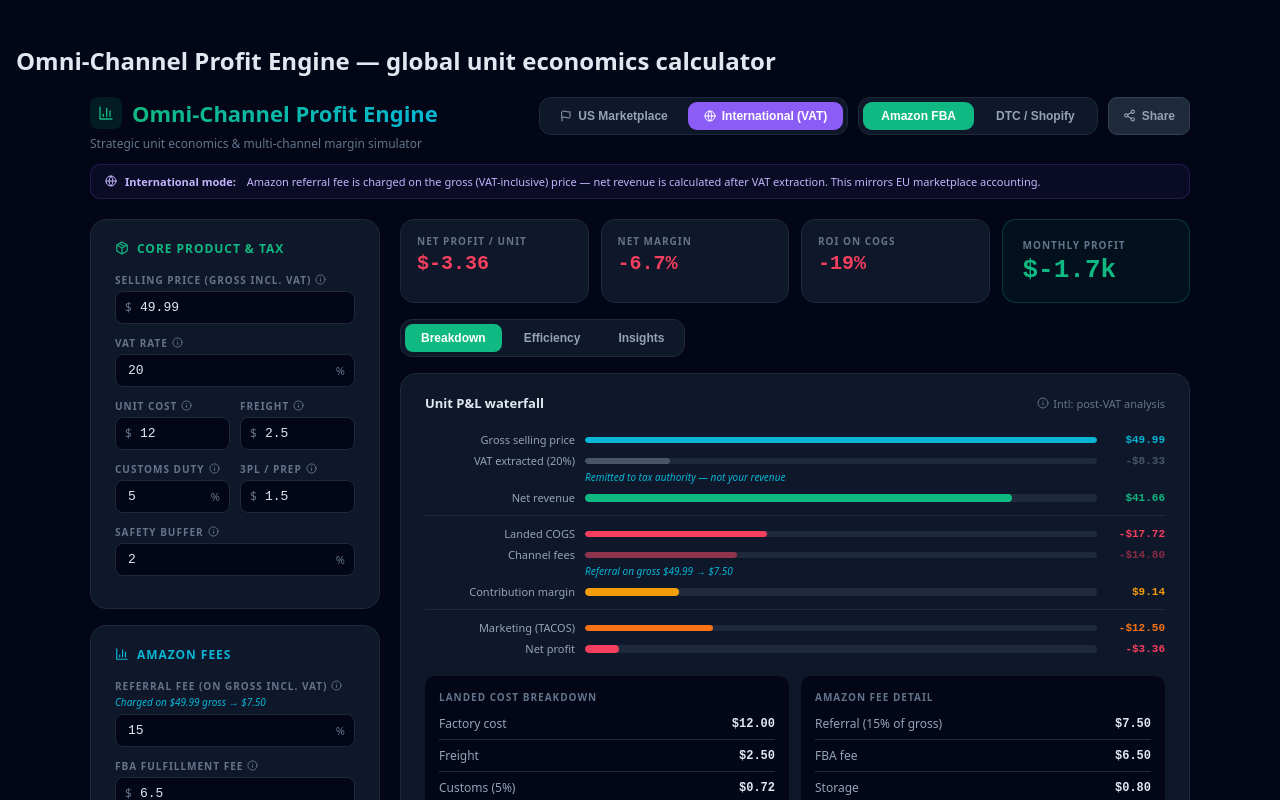
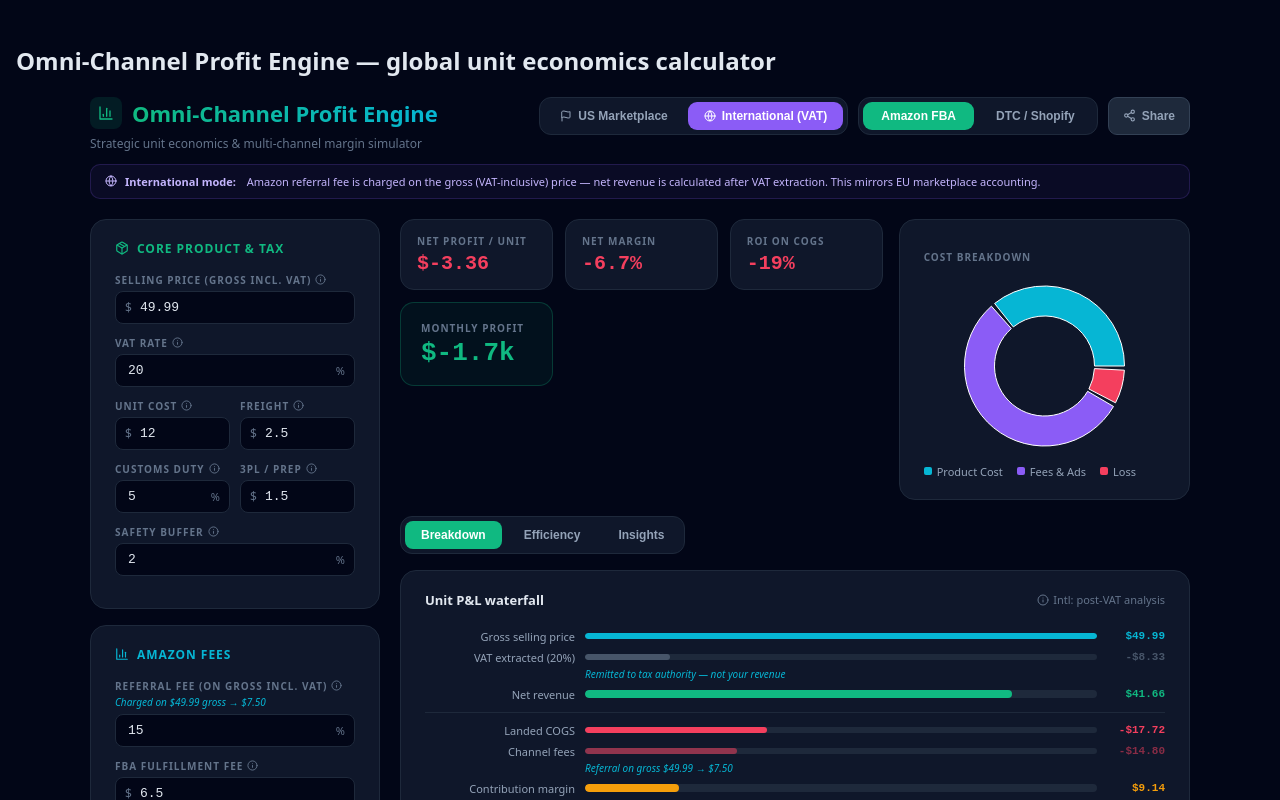
Before and after one commit to avielg-droid/amazon-calculator, a React (Vite) app: page / in a window 1280 px wide. Shown: the top 800 px of the page. Built offline with nearby package versions, Linux system fonts and the light colour scheme.

Commit message:
feat: cost breakdown pie chart

```diff
--- a/App.jsx
+++ b/App.jsx
@@ -1,5 +1,6 @@
 import { useState, useMemo, useCallback, useEffect } from "react";
 import { Analytics } from "@vercel/analytics/react";
+import { PieChart, Pie, Cell, Tooltip as ReTooltip, ResponsiveContainer } from "recharts";
 import {
   TrendingUp, AlertTriangle, DollarSign, Package, BarChart3,
   ShieldCheck, RefreshCw, Info, Zap, Target, ArrowUpRight,
@@ -82,6 +83,43 @@ function StatCard({ label, value, color, signed, big }) {
     }}>
       <span style={{ fontSize: 10, fontWeight: 600, letterSpacing: "0.1em", textTransform: "uppercase", color: C.s5, display: "block", marginBottom: 4 }}>{label}</span>
       <span style={{ fontSize: big ? 26 : 20, fontWeight: 700, color: resolvedColor, ...MONO, lineHeight: 1.1 }}>{value}</span>
+    </div>
+  );
+}
+
+function CostChart({ s }) {
+  const profit = s.netProfitPerUnit;
+  const fees = s.channelFees + s.adSpendPerUnit;
+  const cogs = s.totalCOGS;
+
+  const data = [
+    { name: "Product Cost", value: Math.max(0, cogs), color: C.cyan },
+    { name: "Fees & Ads", value: Math.max(0, fees), color: C.violet },
+    { name: profit >= 0 ? "Net Profit" : "Loss", value: Math.abs(profit), color: profit >= 0 ? C.emerald : C.rose },
+  ].filter(d => d.value > 0);
+
+  return (
+    <div style={{ ...CARD, flex: 1, minWidth: 220 }}>
+      <p style={{ ...LABEL, marginBottom: 12 }}>Cost Breakdown</p>
+      <ResponsiveContainer width="100%" height={180}>
+        <PieChart>
+          <Pie data={data} cx="50%" cy="50%" innerRadius={50} outerRadius={80} paddingAngle={3} dataKey="value">
+            {data.map((entry, i) => <Cell key={i} fill={entry.color} />)}
+          </Pie>
+          <ReTooltip
+            formatter={(value, name) => [`$${value.toFixed(2)}`, name]}
+            contentStyle={{ background: C.s8, border: `1px solid ${C.s7}`, borderRadius: 8, fontSize: 12 }}
+          />
+        </PieChart>
+      </ResponsiveContainer>
+      <div style={{ display: "flex", flexWrap: "wrap", gap: "6px 14px", marginTop: 8 }}>
+        {data.map((d, i) => (
+          <div key={i} style={{ display: "flex", alignItems: "center", gap: 5, fontSize: 11, color: C.s4 }}>
+            <div style={{ width: 8, height: 8, borderRadius: 2, background: d.color }} />
+            {d.name}
+          </div>
+        ))}
+      </div>
     </div>
   );
 }
@@ -417,12 +455,17 @@ export default function App() {
         {/* ── MAIN DASHBOARD ── */}
         <div style={{ flex: "1 1 500px", minWidth: 300, display: "flex", flexDirection: "column", gap: 16 }}>
 
-          {/* KPI row */}
-          <div style={{ display: "grid", gridTemplateColumns: "repeat(auto-fit, minmax(130px, 1fr))", gap: 12 }}>
-            <StatCard label="Net profit / unit" value={`$${fmt(s.netProfitPerUnit)}`} signed />
-            <StatCard label="Net margin" value={`${fmt(s.netMargin, 1)}%`} color={s.netMargin > 20 ? C.emerald : s.netMargin > 10 ? C.amber : C.rose} />
-            <StatCard label="ROI on COGS" value={`${fmt(s.roi, 0)}%`} signed />
-            <StatCard label="Monthly profit" value={`$${fmtK(s.totalMonthlyProfit)}`} color={C.emerald} big />
+          {/* KPI row + pie chart */}
+          <div style={{ display: "flex", flexWrap: "wrap", gap: 16, alignItems: "flex-start" }}>
+            <div style={{ flex: 2, minWidth: 280 }}>
+              <div style={{ display: "grid", gridTemplateColumns: "repeat(auto-fit, minmax(130px, 1fr))", gap: 12 }}>
+                <StatCard label="Net profit / unit" value={`$${fmt(s.netProfitPerUnit)}`} signed />
+                <StatCard label="Net margin" value={`${fmt(s.netMargin, 1)}%`} color={s.netMargin > 20 ? C.emerald : s.netMargin > 10 ? C.amber : C.rose} />
+                <StatCard label="ROI on COGS" value={`${fmt(s.roi, 0)}%`} signed />
+                <StatCard label="Monthly profit" value={`$${fmtK(s.totalMonthlyProfit)}`} color={C.emerald} big />
+              </div>
+            </div>
+            <CostChart s={s} />
           </div>
 
           {/* Tab bar */}
```
